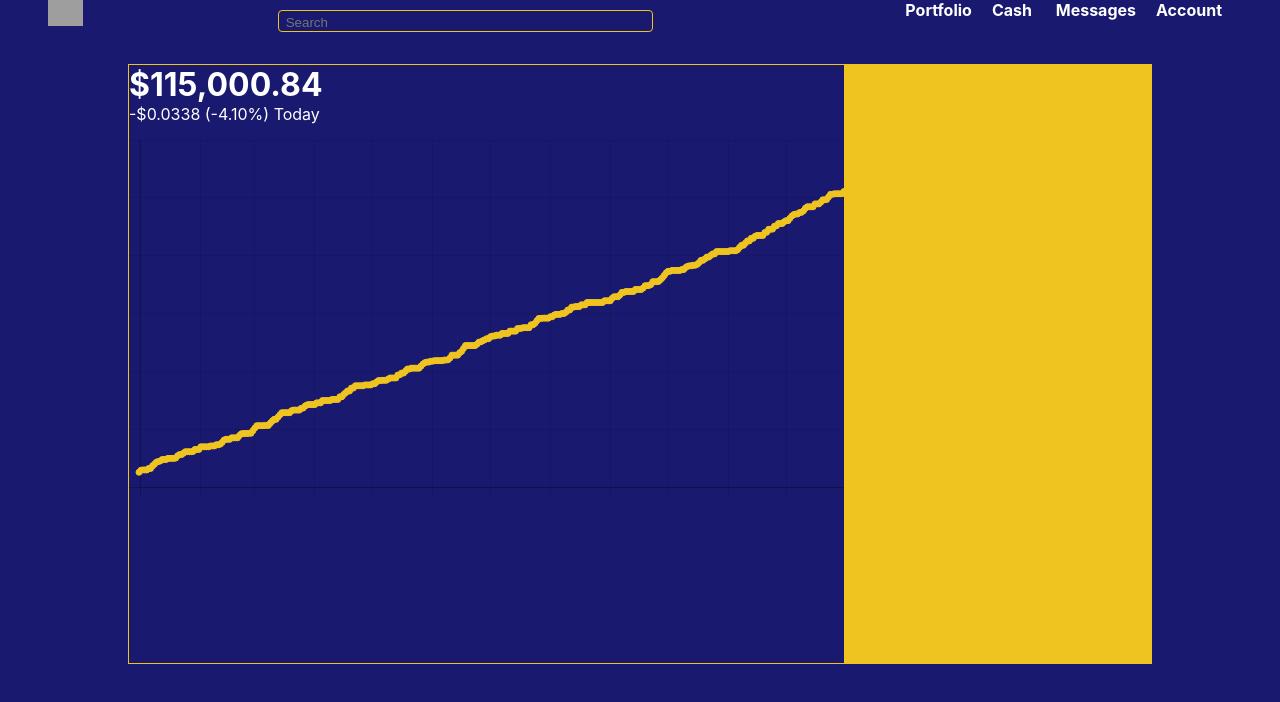
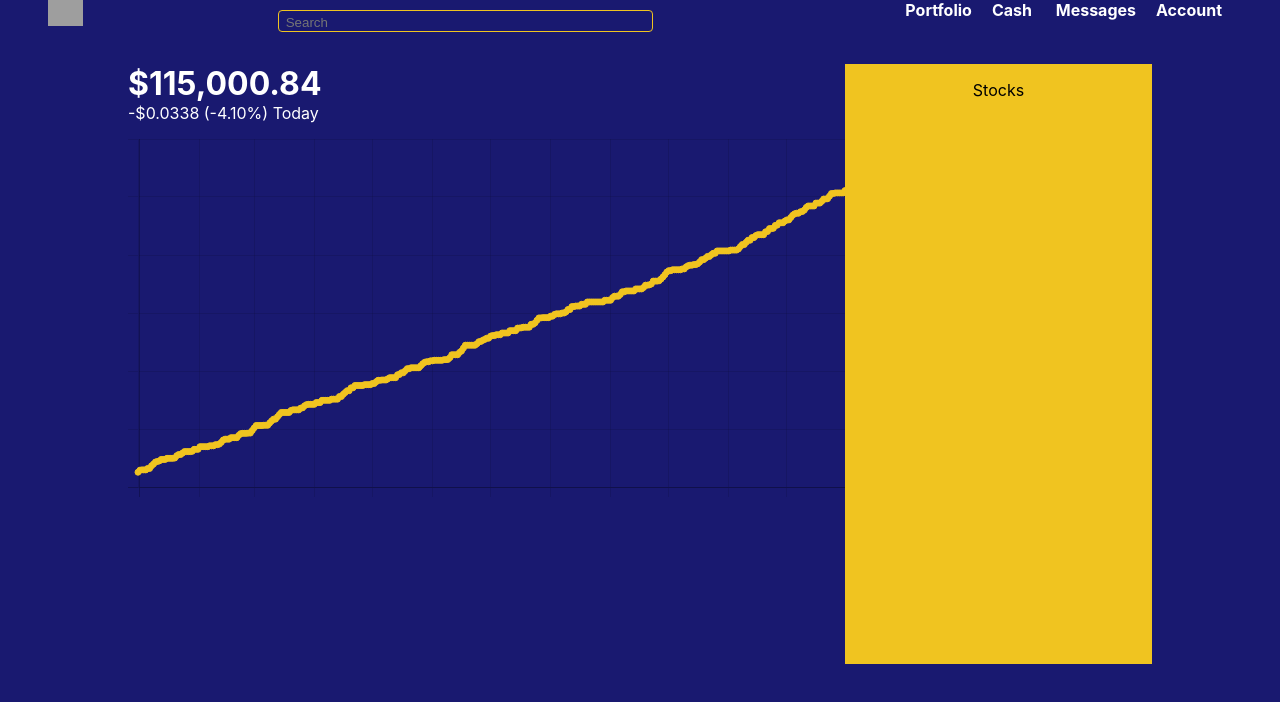
Before and after one commit to DCR430/Moon, a React (Create React App) app: page / in a window 1280 px wide. Shown: the top 702 px of the page. Built offline with nearby package versions, Linux system fonts and the light colour scheme; grey boxes are pictures that could not be loaded.

Commit message:
stats started

```diff
--- a/src/Feed.css
+++ b/src/Feed.css
@@ -1,5 +1,5 @@
 .Feed{
-    border: 1px solid #f0c420;
+    /* border: 1px solid #f0c420; */
     flex: 0.7;
     color:white
   }
--- /dev/null
+++ b/src/LineGraph.css
@@ -0,0 +1,3 @@
+.linegraph{
+    height: 200px;
+}
--- a/src/LineGraph.js
+++ b/src/LineGraph.js
@@ -1,5 +1,6 @@
 import React,{useState, useEffect} from 'react';
 import {Line} from "react-chartjs-2";
+import './LineGraph.css'
 
 function LineGraph() {
 
--- a/src/Stats.js
+++ b/src/Stats.js
@@ -4,7 +4,11 @@ import './Stats.css'
 function Stats() {
     return (
         <div className="stats">
-            <div></div>
+            <div className="stats_container">
+                <div className="stats_header">
+                    <p>Stocks</p>
+                </div>
+            </div>
 
         </div>
     )
```
Also changed, not shown: 1 other file (tests, documents, lock files or other folders).
